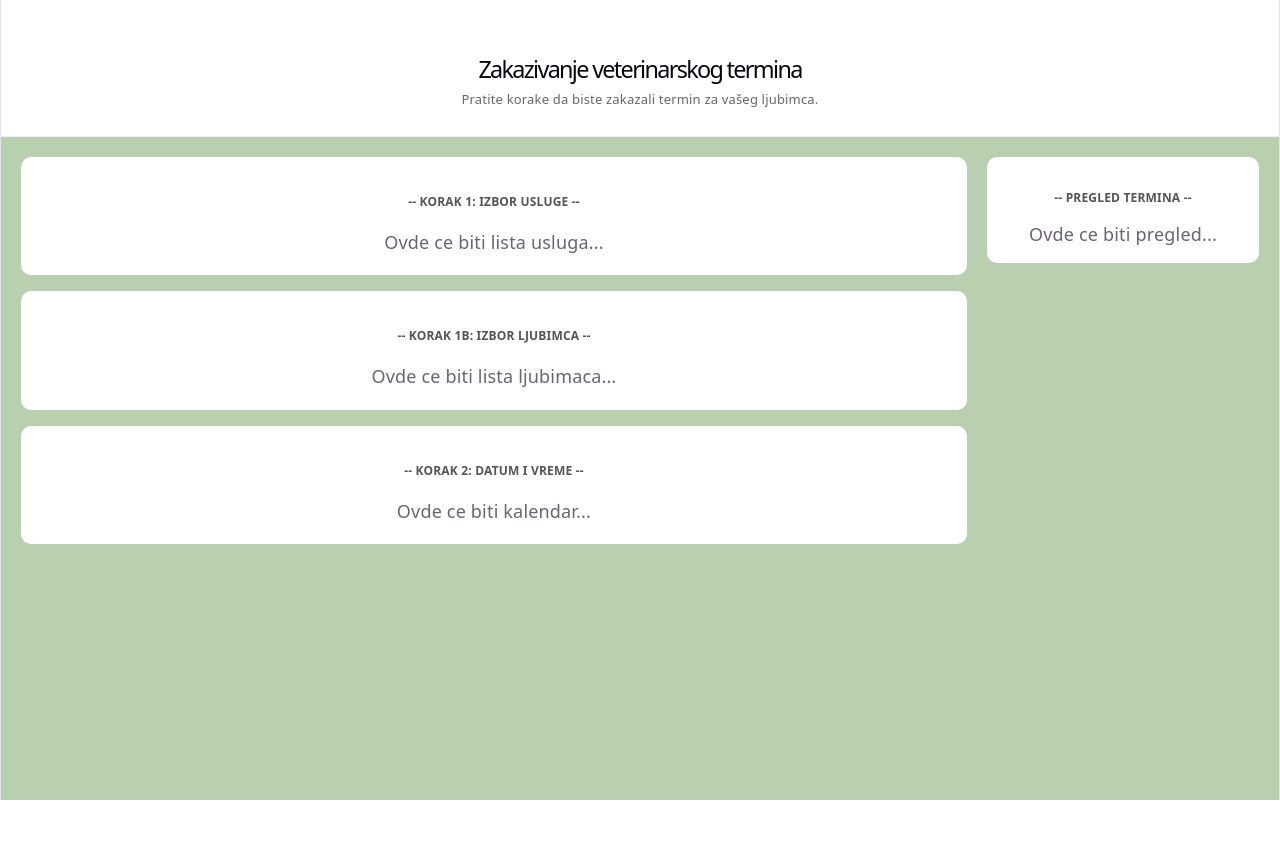
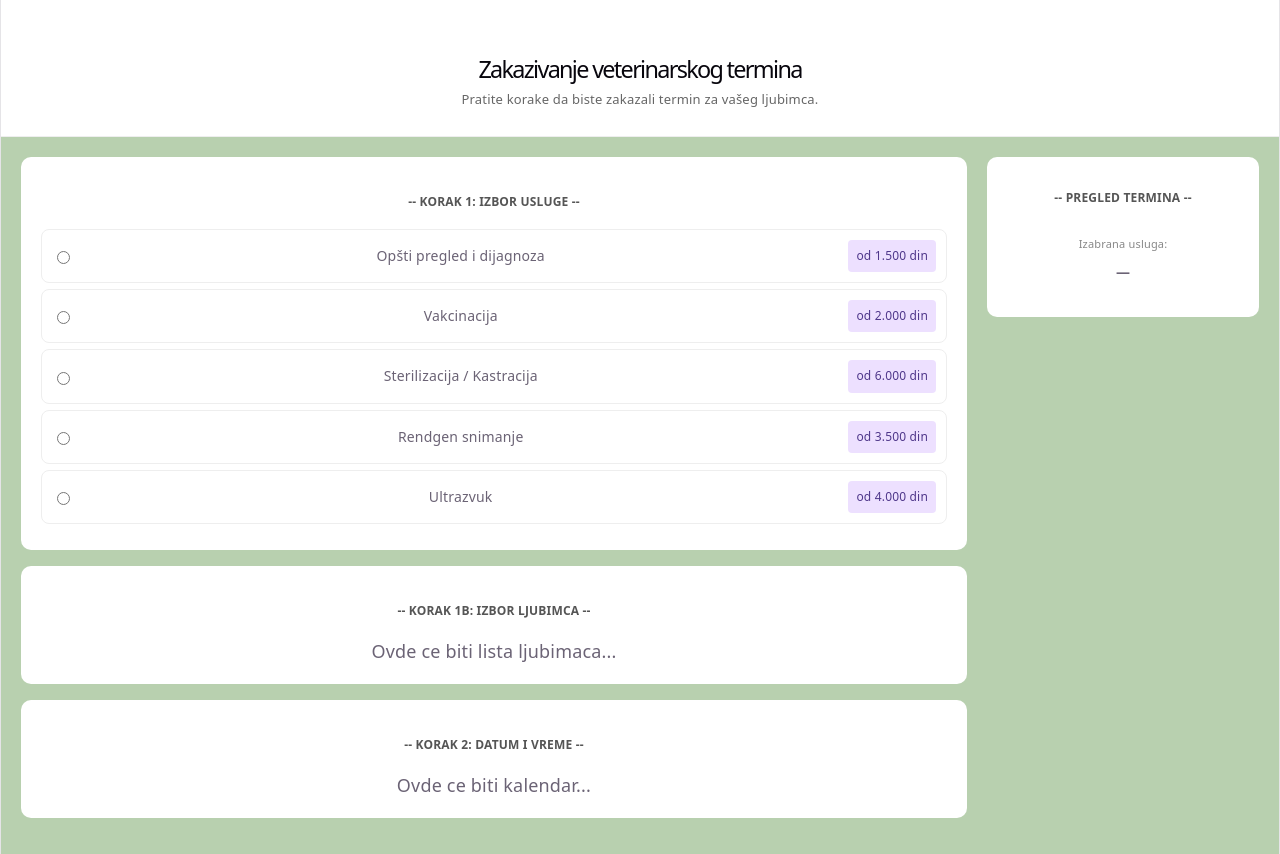
Before and after one commit to elab-development/klijentske-veb-tehnologije-i-skriptni-jezici-2025-26-2023-0573-veterinarska-stanica, a React (Vite) app: page /zakazivanje in a window 1280 px wide. Before the commit the page ends 800 px from the top, so only its background shows below. Built offline with nearby package versions, Linux system fonts and the light colour scheme.

Commit message:
Lista usluga

```diff
--- a/src/pages/Zakazivanje.css
+++ b/src/pages/Zakazivanje.css
@@ -51,3 +51,48 @@
   color: #555;
   margin-bottom: 10px;
 }
+
+.usluga-opcija {
+  display: flex;
+  align-items: center;
+  gap: 10px;
+  padding: 10px;
+  border: 1px solid #eee;
+  border-radius: 8px;
+  margin-bottom: 6px;
+  cursor: pointer;
+}
+.usluga-opcija.izabrana {
+  border-color: #4f378b;
+  background: #f9f5ff;
+}
+.usluga-opcija span:first-of-type {
+  flex: 1;
+  font-size: 14px;
+}
+.usluga-cena {
+  background: #ede0ff;
+  color: #4f378b;
+  padding: 3px 8px;
+  border-radius: 4px;
+  font-size: 12px;
+}
+
+.pregled-panel {
+  width: 240px;
+  min-width: 220px;
+}
+.pregled-red {
+  background: white;
+  border-radius: 8px;
+  padding: 10px 14px;
+  margin-bottom: 6px;
+}
+.pregled-red small {
+  font-size: 11px;
+  color: #888;
+  display: block;
+}
+.pregled-red strong {
+  font-size: 14px;
+}
--- a/src/pages/Zakazivanje.tsx
+++ b/src/pages/Zakazivanje.tsx
@@ -1,6 +1,17 @@
+import { useState } from "react";
 import "./Zakazivanje.css";
 
+const USLUGE_LISTA = [
+  { naziv: "Opšti pregled i dijagnoza", cena: "1.500 din" },
+  { naziv: "Vakcinacija", cena: "2.000 din" },
+  { naziv: "Sterilizacija / Kastracija", cena: "6.000 din" },
+  { naziv: "Rendgen snimanje", cena: "3.500 din" },
+  { naziv: "Ultrazvuk", cena: "4.000 din" },
+];
+
 export default function Zakazivanje() {
+  const [izabranaUsluga, setIzabranaUsluga] = useState("");
+
   return (
     <div className="zakazivanje-stranica">
       <div className="zakazivanje-header">
@@ -12,7 +23,22 @@ export default function Zakazivanje() {
         <div className="zakazivanje-forma">
           <div className="forma-sekcija">
             <h3>-- KORAK 1: IZBOR USLUGE --</h3>
-            <p>Ovde ce biti lista usluga...</p>
+            {USLUGE_LISTA.map((u) => (
+              <label
+                key={u.naziv}
+                className={`usluga-opcija ${izabranaUsluga === u.naziv ? "izabrana" : ""}`}
+              >
+                <input
+                  type="radio"
+                  name="usluga"
+                  value={u.naziv}
+                  checked={izabranaUsluga === u.naziv}
+                  onChange={() => setIzabranaUsluga(u.naziv)}
+                />
+                <span>{u.naziv}</span>
+                <span className="usluga-cena">od {u.cena}</span>
+              </label>
+            ))}
           </div>
 
           <div className="forma-sekcija">
@@ -28,7 +54,10 @@ export default function Zakazivanje() {
 
         <div className="pregled-panel">
           <h3>-- PREGLED TERMINA --</h3>
-          <p>Ovde ce biti pregled...</p>
+          <div className="pregled-red">
+            <small>Izabrana usluga:</small>
+            <strong>{izabranaUsluga || "—"}</strong>
+          </div>
         </div>
       </div>
     </div>
```
